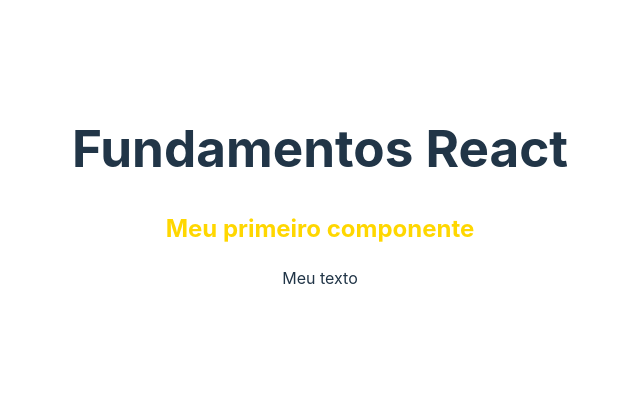
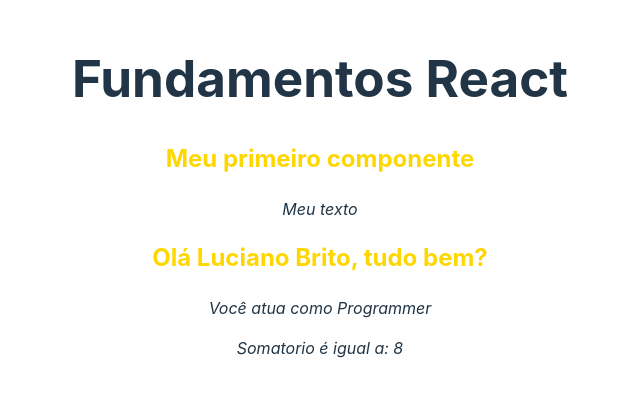
Before and after one commit to lucianobrsts/cursoreactudemy, a React (Vite) app in the folder 2_FUNDAMENTOS/fundamentos/: page / in a window 1280 px wide. Shown: the part 204-600 px from the top of the page, without its empty margins (320-960 px from the left). Built offline with nearby package versions, Linux system fonts and the light colour scheme.

Commit message:
Adiciona templates expression

```diff
--- a/2_FUNDAMENTOS/fundamentos/src/App.css
+++ b/2_FUNDAMENTOS/fundamentos/src/App.css
@@ -45,3 +45,7 @@
   color: gold;
   border-radius: 5px;
 }
+
+p {
+  font-style: italic;
+}
--- a/2_FUNDAMENTOS/fundamentos/src/App.jsx
+++ b/2_FUNDAMENTOS/fundamentos/src/App.jsx
@@ -2,6 +2,7 @@
 import './App.css'
 
 import FirstComponent from './components/FirstComponent'
+import TemplateExpression from './components/TemplateExpression'
 
 function App() {
   const [count, setCount] = useState(0)
@@ -10,6 +11,7 @@
     <>
       <h1>Fundamentos React</h1>
       <FirstComponent />
+      <TemplateExpression />
     </>
   )
 }
--- /dev/null
+++ b/2_FUNDAMENTOS/fundamentos/src/components/TemplateExpression.jsx
@@ -0,0 +1,19 @@
+
+const TemplateExpression = () => {
+    const name = "Luciano Brito"
+    const data = {
+        age: 49,
+        job: "Programmer",
+    };
+
+    return (
+        <div>
+            <h2>Olá {name}, tudo bem?</h2>
+            <p>Você atua como {data.job}</p>
+            <p>Somatorio é igual a: {4 + 4}</p>
+            <p>{console.log("JSX React")}</p>
+        </div>
+    )
+}
+
+export default TemplateExpression
```
